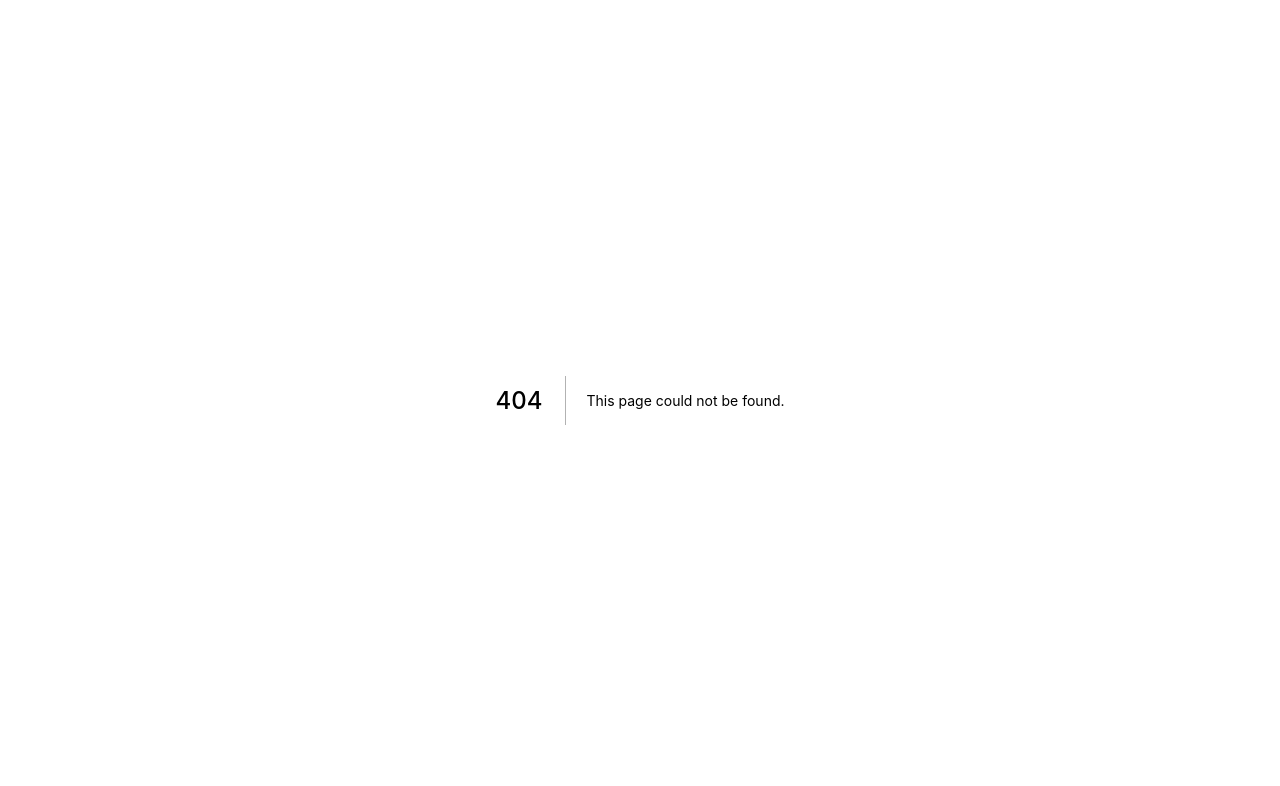
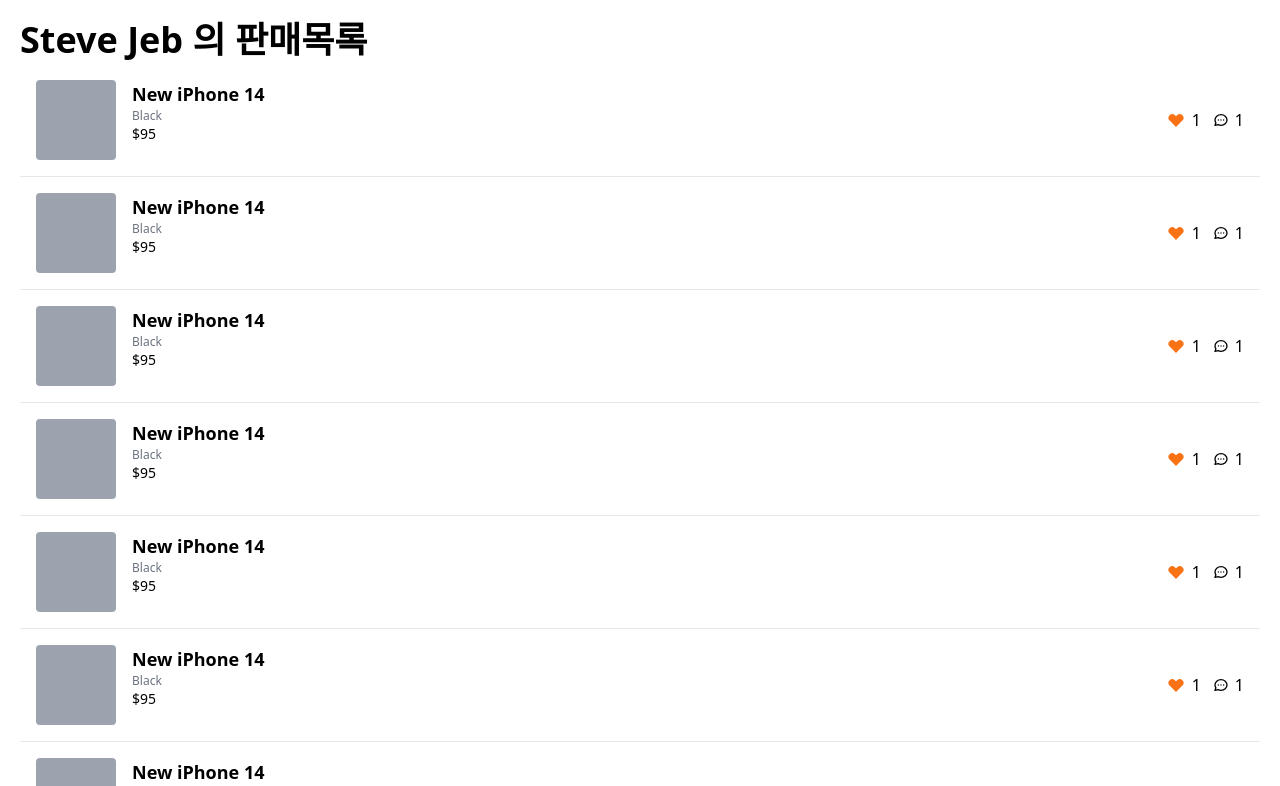
Before and after one commit to cattynip/narrot-market, a Next.js app: page /profile/sold in a window 1280 px wide. Before the commit this address had no page. Shown: the top 786 px of the page. Built offline with nearby package versions, Linux system fonts and the light colour scheme.

Commit message:
5.11 Bought, Loved and Sold

```diff
--- /dev/null
+++ b/pages/profile/bought.tsx
@@ -0,0 +1,64 @@
+import type { NextPage } from 'next';
+
+const ProfileBought: NextPage = () => {
+  return (
+    <div className="p-5">
+      <h1 className="font-extrabold text-4xl pb-5">Steve Jeb 의 구매목록</h1>
+      {[...Array(10)].map((value, idx) => (
+        <div
+          className="flex border-b pb-4 px-4 mb-4 cursor-pointer justify-between"
+          key={idx}
+        >
+          <div className="flex space-x-4">
+            <div className="w-20 h-20 bg-gray-400 rounded" />
+            <div>
+              <h3 className="font-bold text-lg">New iPhone 14</h3>
+              <div className="flex flex-col">
+                <span className="text-gray-500 text-xs">Black</span>
+                <span className="text-sm">$95</span>
+              </div>
+            </div>
+          </div>
+          <div className="flex justify-end items-center space-x-3">
+            <div className="flex justify-center items-center space-x-0.5">
+              <svg
+                className="w-5 h-5 mr-1"
+                fill="#f97316"
+                stroke="none"
+                viewBox="0 0 24 24"
+                xmlns="http://www.w3.org/2000/svg"
+              >
+                <path
+                  strokeLinecap="round"
+                  strokeLinejoin="round"
+                  strokeWidth="2"
+                  d="M4.318 6.318a4.5 4.5 0 000 6.364L12 20.364l7.682-7.682a4.5 4.5 0 00-6.364-6.364L12 7.636l-1.318-1.318a4.5 4.5 0 00-6.364 0z"
+                ></path>
+              </svg>
+              <span>1</span>
+            </div>
+            <div className="flex justify-center items-center  space-x-0.5">
+              <svg
+                className="w-4 h-4 mr-1"
+                fill="none"
+                stroke="currentColor"
+                viewBox="0 0 24 24"
+                xmlns="http://www.w3.org/2000/svg"
+              >
+                <path
+                  strokeLinecap="round"
+                  strokeLinejoin="round"
+                  strokeWidth="2"
+                  d="M8 12h.01M12 12h.01M16 12h.01M21 12c0 4.418-4.03 8-9 8a9.863 9.863 0 01-4.255-.949L3 20l1.395-3.72C3.512 15.042 3 13.574 3 12c0-4.418 4.03-8 9-8s9 3.582 9 8z"
+                ></path>
+              </svg>
+              <span>1</span>
+            </div>
+          </div>
+        </div>
+      ))}
+    </div>
+  );
+};
+
+export default ProfileBought;
--- /dev/null
+++ b/pages/profile/loved.tsx
@@ -0,0 +1,64 @@
+import type { NextPage } from 'next';
+
+const ProfileLoved: NextPage = () => {
+  return (
+    <div className="p-5">
+      <h1 className="font-extrabold text-4xl pb-5">Steve Jeb 의 관심목록</h1>
+      {[...Array(10)].map((value, idx) => (
+        <div
+          className="flex border-b pb-4 px-4 mb-4 cursor-pointer justify-between"
+          key={idx}
+        >
+          <div className="flex space-x-4">
+            <div className="w-20 h-20 bg-gray-400 rounded" />
+            <div>
+              <h3 className="font-bold text-lg">New iPhone 14</h3>
+              <div className="flex flex-col">
+                <span className="text-gray-500 text-xs">Black</span>
+                <span className="text-sm">$95</span>
+              </div>
+            </div>
+          </div>
+          <div className="flex justify-end items-center space-x-3">
+            <div className="flex justify-center items-center space-x-0.5">
+              <svg
+                className="w-5 h-5 mr-1"
+                fill="#f97316"
+                stroke="none"
+                viewBox="0 0 24 24"
+                xmlns="http://www.w3.org/2000/svg"
+              >
+                <path
+                  strokeLinecap="round"
+                  strokeLinejoin="round"
+                  strokeWidth="2"
+                  d="M4.318 6.318a4.5 4.5 0 000 6.364L12 20.364l7.682-7.682a4.5 4.5 0 00-6.364-6.364L12 7.636l-1.318-1.318a4.5 4.5 0 00-6.364 0z"
+                ></path>
+              </svg>
+              <span>1</span>
+            </div>
+            <div className="flex justify-center items-center  space-x-0.5">
+              <svg
+                className="w-4 h-4 mr-1"
+                fill="none"
+                stroke="currentColor"
+                viewBox="0 0 24 24"
+                xmlns="http://www.w3.org/2000/svg"
+              >
+                <path
+                  strokeLinecap="round"
+                  strokeLinejoin="round"
+                  strokeWidth="2"
+                  d="M8 12h.01M12 12h.01M16 12h.01M21 12c0 4.418-4.03 8-9 8a9.863 9.863 0 01-4.255-.949L3 20l1.395-3.72C3.512 15.042 3 13.574 3 12c0-4.418 4.03-8 9-8s9 3.582 9 8z"
+                ></path>
+              </svg>
+              <span>1</span>
+            </div>
+          </div>
+        </div>
+      ))}
+    </div>
+  );
+};
+
+export default ProfileLoved;
--- /dev/null
+++ b/pages/profile/sold.tsx
@@ -0,0 +1,64 @@
+import type { NextPage } from 'next';
+
+const ProfileSold: NextPage = () => {
+  return (
+    <div className="p-5">
+      <h1 className="font-extrabold text-4xl pb-5">Steve Jeb 의 판매목록</h1>
+      {[...Array(10)].map((value, idx) => (
+        <div
+          className="flex border-b pb-4 px-4 mb-4 cursor-pointer justify-between"
+          key={idx}
+        >
+          <div className="flex space-x-4">
+            <div className="w-20 h-20 bg-gray-400 rounded" />
+            <div>
+              <h3 className="font-bold text-lg">New iPhone 14</h3>
+              <div className="flex flex-col">
+                <span className="text-gray-500 text-xs">Black</span>
+                <span className="text-sm">$95</span>
+              </div>
+            </div>
+          </div>
+          <div className="flex justify-end items-center space-x-3">
+            <div className="flex justify-center items-center space-x-0.5">
+              <svg
+                className="w-5 h-5 mr-1"
+                fill="#f97316"
+                stroke="none"
+                viewBox="0 0 24 24"
+                xmlns="http://www.w3.org/2000/svg"
+              >
+                <path
+                  strokeLinecap="round"
+                  strokeLinejoin="round"
+                  strokeWidth="2"
+                  d="M4.318 6.318a4.5 4.5 0 000 6.364L12 20.364l7.682-7.682a4.5 4.5 0 00-6.364-6.364L12 7.636l-1.318-1.318a4.5 4.5 0 00-6.364 0z"
+                ></path>
+              </svg>
+              <span>1</span>
+            </div>
+            <div className="flex justify-center items-center  space-x-0.5">
+              <svg
+                className="w-4 h-4 mr-1"
+                fill="none"
+                stroke="currentColor"
+                viewBox="0 0 24 24"
+                xmlns="http://www.w3.org/2000/svg"
+              >
+                <path
+                  strokeLinecap="round"
+                  strokeLinejoin="round"
+                  strokeWidth="2"
+                  d="M8 12h.01M12 12h.01M16 12h.01M21 12c0 4.418-4.03 8-9 8a9.863 9.863 0 01-4.255-.949L3 20l1.395-3.72C3.512 15.042 3 13.574 3 12c0-4.418 4.03-8 9-8s9 3.582 9 8z"
+                ></path>
+              </svg>
+              <span>1</span>
+            </div>
+          </div>
+        </div>
+      ))}
+    </div>
+  );
+};
+
+export default ProfileSold;
```
Also changed, not shown: pages/profile/index.tsx (renamed from pages/profile.tsx).
